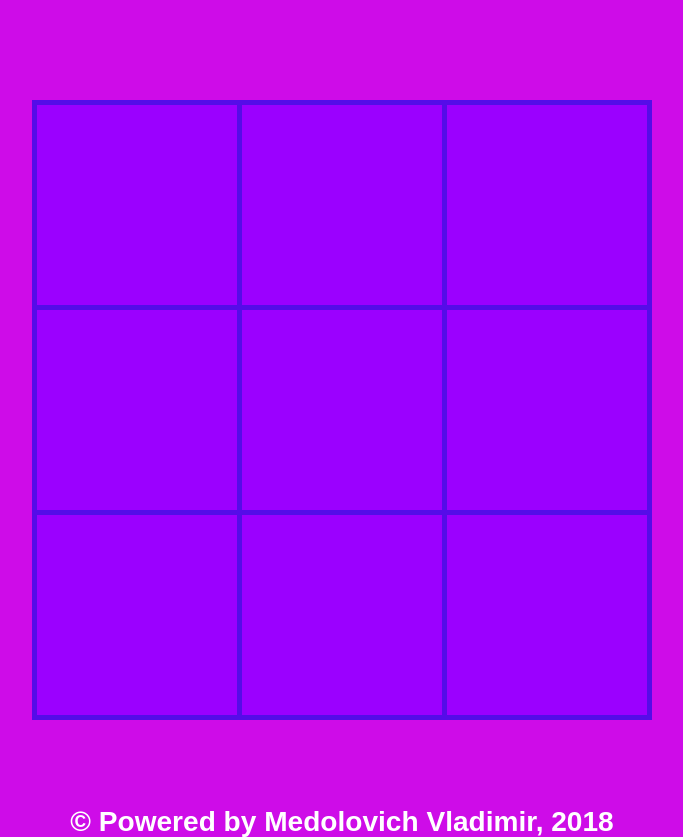
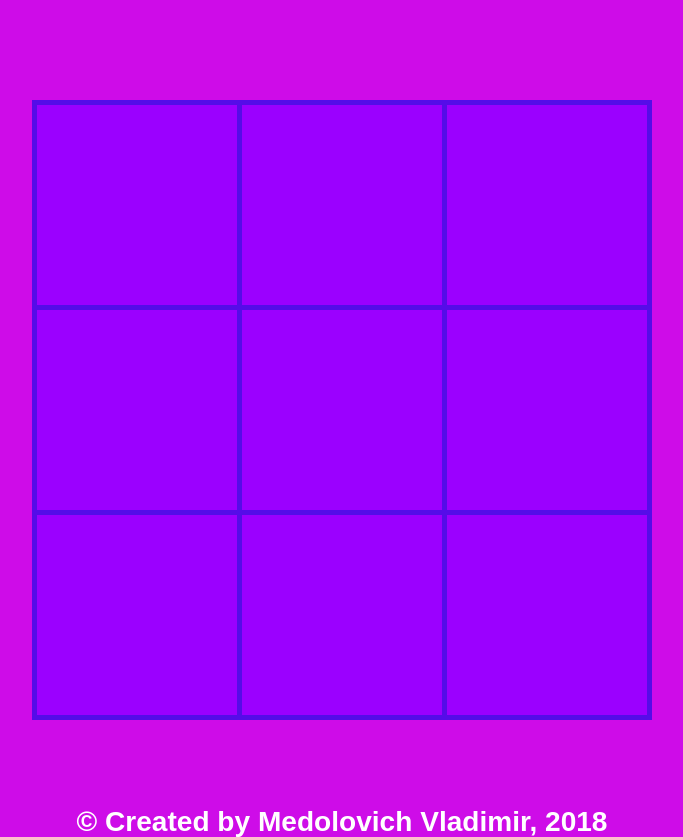
Before and after one commit to RomaUnicHead/TicTacNode, a website: page public/index.html in a window 1280 px wide. Shown: the whole page, without its empty margins (298-981 px from the left). Drawn offline with nearby package versions, Linux system fonts and the light colour scheme; no server answers.

Commit message:
Pre-alpha version

```diff
--- a/public/index.html
+++ b/public/index.html
@@ -30,7 +30,7 @@
     </table>
 </div>
 <center>
-    <h3>&copy; Powered by Medolovich Vladimir, 2018</h3>
+    <h3>&copy; Created by Medolovich Vladimir, 2018</h3>
 </center>
 <script src="/socket.io/socket.io.js"></script>
 <script src="javascripts/tictac.js" type="text/javascript"></script>
```
